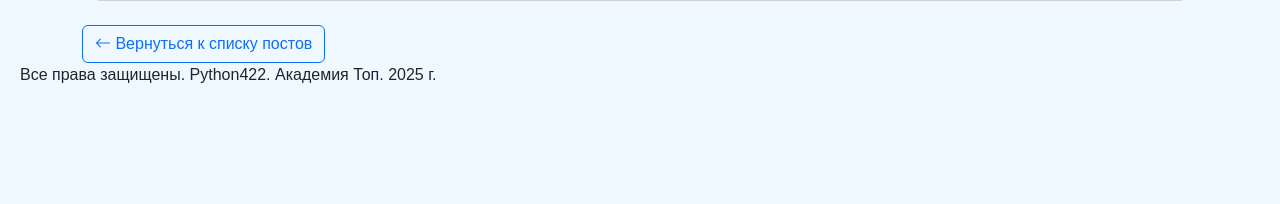
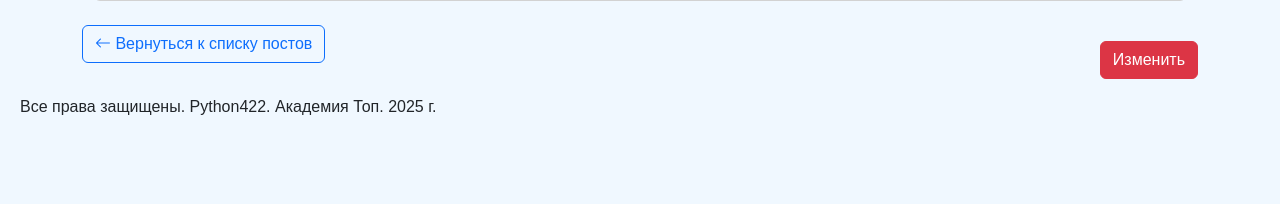
Before and after one commit to ShatohinAlexander/django, a Django app: template blog/python_blog/templates/python_blog/post_detail.html in a window 1280 px wide. Shown: the part 238-442 px from the top of the page. Run offline with Django 5.2, Linux system fonts and the light colour scheme; the template is opened without the code that fills it, so the values that code supplies are empty.

Commit message:
hw_26 добавление кнопки изменения поста в шаблоне post_detail.html

```diff
--- a/blog/python_blog/templates/python_blog/post_detail.html
+++ b/blog/python_blog/templates/python_blog/post_detail.html
@@ -40,9 +40,12 @@
         </div>
     </div>
 
+
+
     <!-- Кнопка возврата -->
     <div class="row mt-4">
         <div class="col-12">
+            <a href="{% url "blog:post_update" post.slug %}" class="btn btn-danger my-3 float-end">Изменить</a>
             <a href="{% url 'blog:posts' %}" class="btn btn-outline-primary">
                 <i class="bi bi-arrow-left"></i> Вернуться к списку постов
             </a>
```
